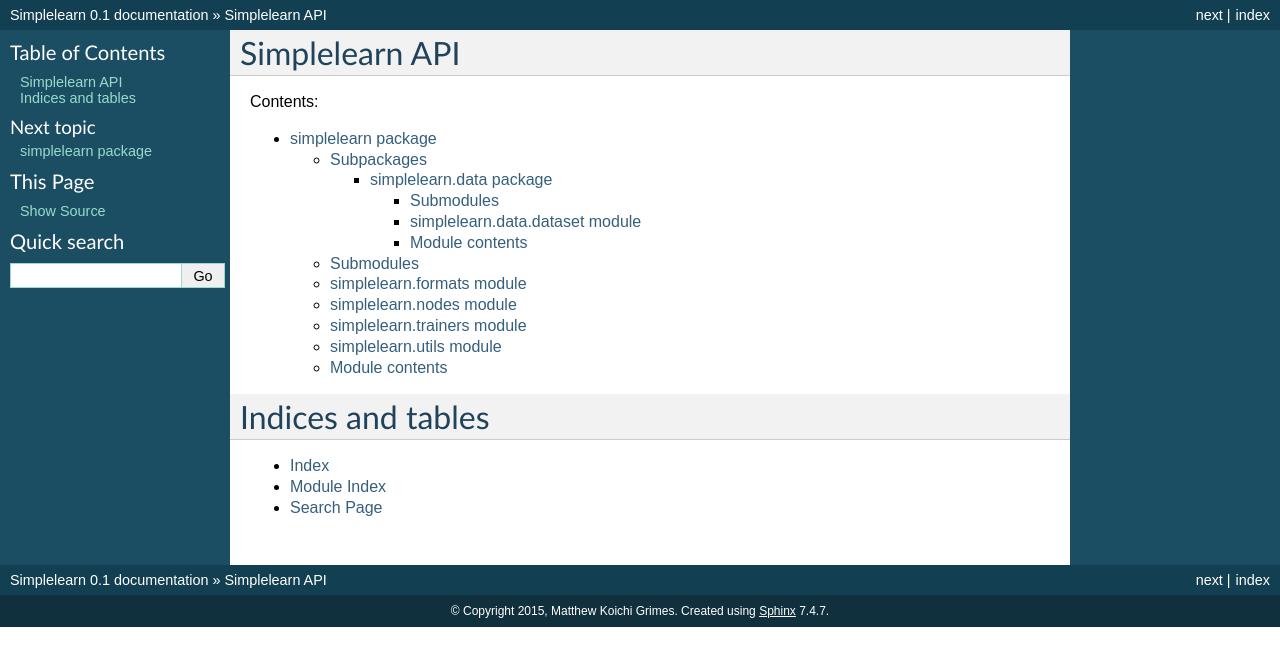
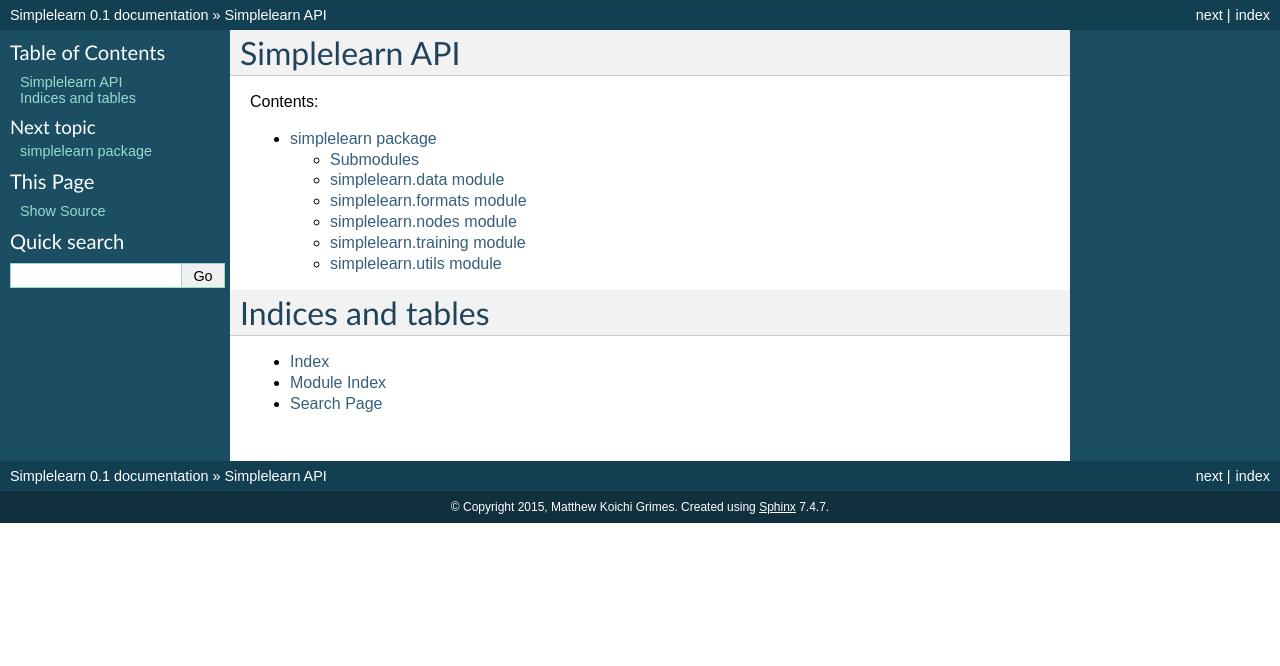
Before and after one commit to paulfun92/simplelearn, a Sphinx documentation site: the page built from sphinx/index.rst, in a window 1280 px wide. Shown: the top 666 px of the page. Built offline with Sphinx 7.4.7, drawn with Linux system fonts in a browser that asks for light colours.

Commit message:
fixed doc generator script

```diff
--- a/sphinx/simplelearn.rst
+++ b/sphinx/simplelearn.rst
@@ -1,15 +1,16 @@
 simplelearn package
 ===================
 
-Subpackages
------------
-
-.. toctree::
-
-    simplelearn.data
-
 Submodules
 ----------
+
+simplelearn.data module
+-----------------------
+
+.. automodule:: simplelearn.data
+    :members:
+    :undoc-members:
+    :show-inheritance:
 
 simplelearn.formats module
 --------------------------
@@ -27,10 +28,10 @@ simplelearn.nodes module
     :undoc-members:
     :show-inheritance:
 
-simplelearn.trainers module
+simplelearn.training module
 ---------------------------
 
-.. automodule:: simplelearn.trainers
+.. automodule:: simplelearn.training
     :members:
     :undoc-members:
     :show-inheritance:
@@ -42,12 +43,3 @@ simplelearn.utils module
     :members:
     :undoc-members:
     :show-inheritance:
-
-
-Module contents
----------------
-
-.. automodule:: simplelearn
-    :members:
-    :undoc-members:
-    :show-inheritance:
```
Also changed, not shown: 1 other file.
